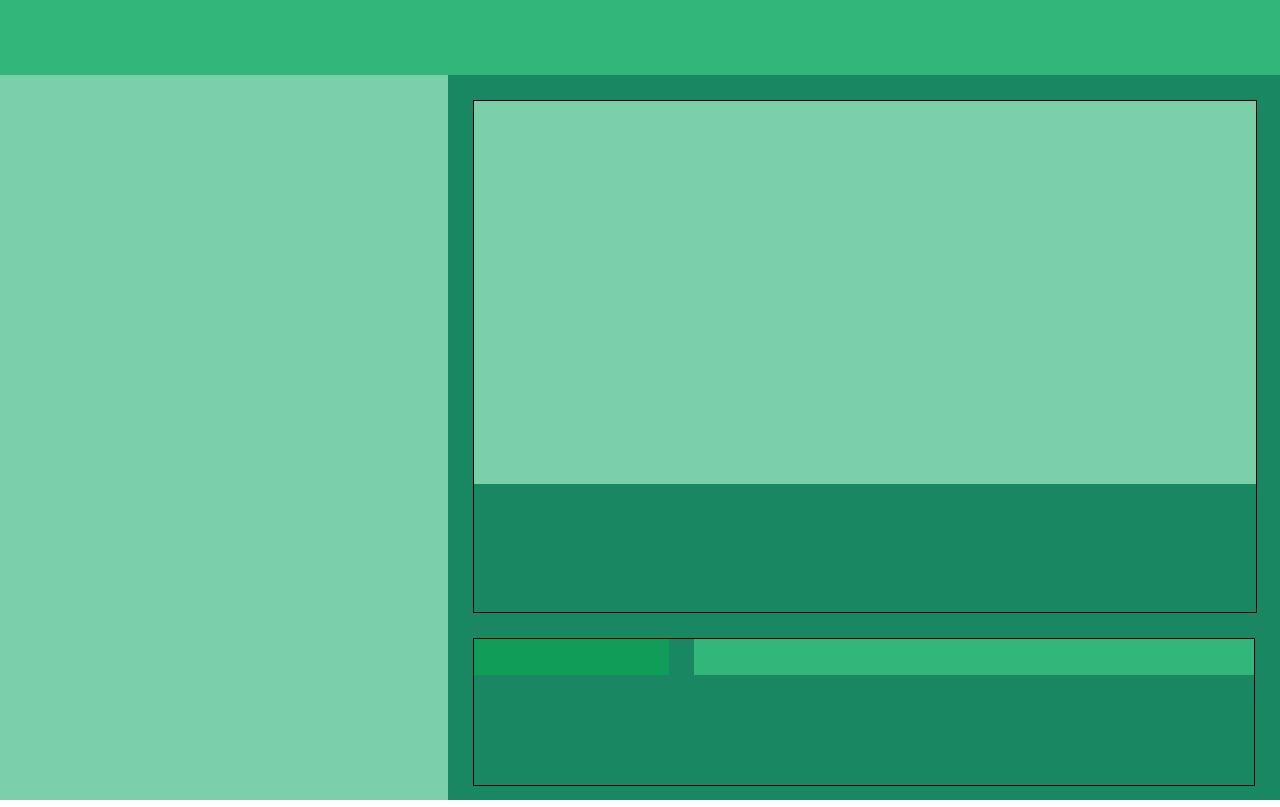
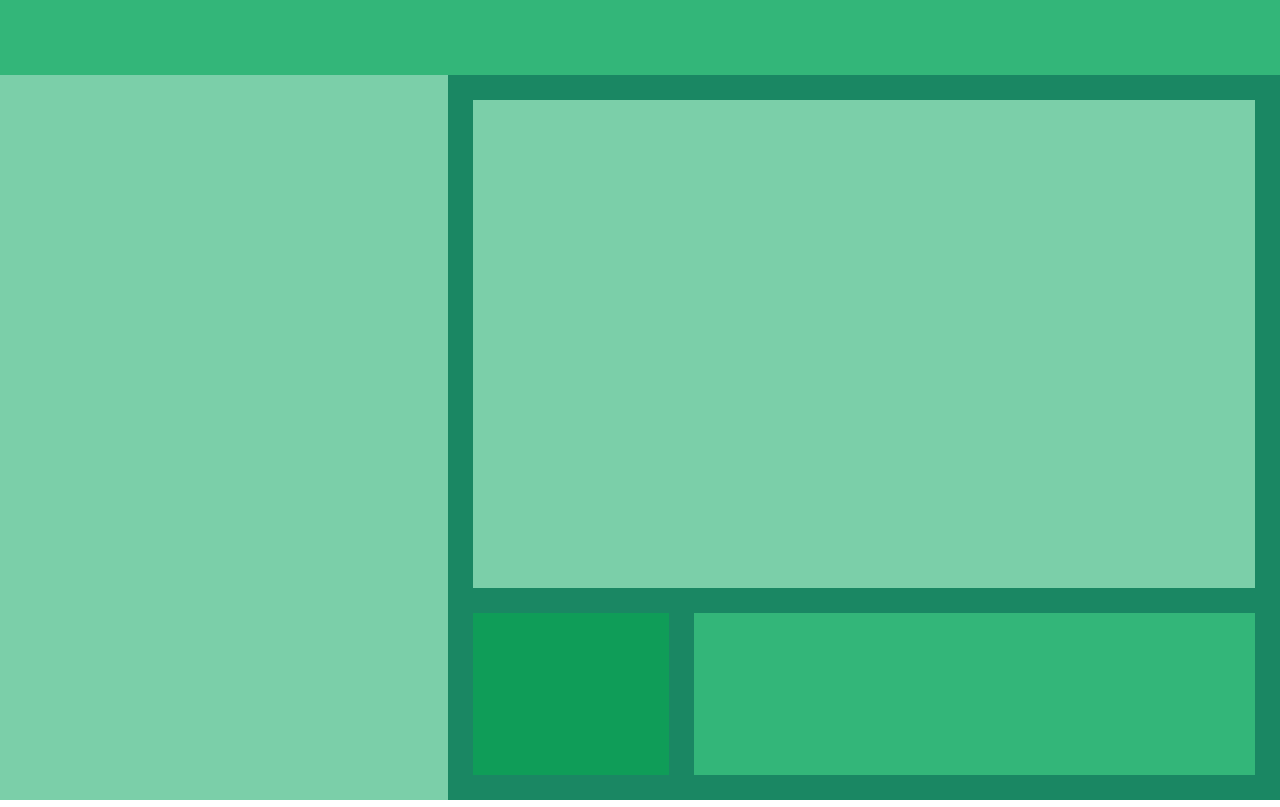
Before and after one commit to bakirof/practice-browser, a plain HTML site: page index.html in a window 1280 px wide. Drawn offline with Linux system fonts and the light colour scheme.

Commit message:
float-ok

```diff
--- a/index.html
+++ b/index.html
@@ -13,17 +13,17 @@
     <div class="b2">
         <div class="blockb2">
             <div class="c0">
-                <div class="c">
-                    <div class="blockc"></div>
+
+                <div class="blockc"></div>
+
+
+                <div class="blockd1"></div>
+
+                <div class="d2">
+                    <div class="blockd2"></div>
                 </div>
-                <div class="d12">
-                    <div class="d1">
-                        <div class="blockd1"></div>
-                    </div>
-                    <div class="d2">
-                        <div class="blockd2"></div>
-                    </div>
-                </div>
+
+
             </div>
         </div>
     </div>
--- a/style.css
+++ b/style.css
@@ -44,9 +44,10 @@ body {
 
 .c0 {
     padding: 25px;
-    height: 94%;
+    height: calc(100% - 75px);
     width: calc(100% - 25px)%;
     border: 0px solid black;
+overflow:hidden;
 }
 
 .b2 {
@@ -59,56 +60,38 @@ body {
     background-color: #7bcfa9;
     width: 90%;
     height: 75%;
+
     padding-left: 10%;
-    padding: calc(height = 25%);
 }
 
-.c {
 
-    width: 100%;
-    height: 75%;
-    border: 1px solid black;
-}
 
 .blockd1 {
     background-color: #0f9d58;
     width: 25%;
     height: 25%;
-    padding-left: 75%;
-
-
-}
-
-.d1 {
+    float: left;
+    margin-top: 25px;
     border: 0px solid black;
-    width: 25%;
-    height: 100%;
-    float: left;
-}
-
-.d12 {
-    margin-top: 25px;
-    border: 1px solid black;
-    height: calc(100% - 75% - 25px);
 
 }
 
 .blockd2 {
     background-color: #33b679;
-    padding-left: 25%;
+    float: left;
     width: 75%;
     height: 25%;
-
+    margin-top: 25px;
+    border: 0px solid black;
+padding-left:25%;
 }
-
-.d2 {
+.d2{
     margin-left: 25px;
-    width: calc(75% - 25px);
+    float:left;
     height: 100%;
-    border: 0px solid black;
-    float: left;
+    width: calc(100% - 25px - 25%);
+    border:0px solid black;
 }
-
 .reg {
     margin-top: 5%;
     height: 90%;
```
